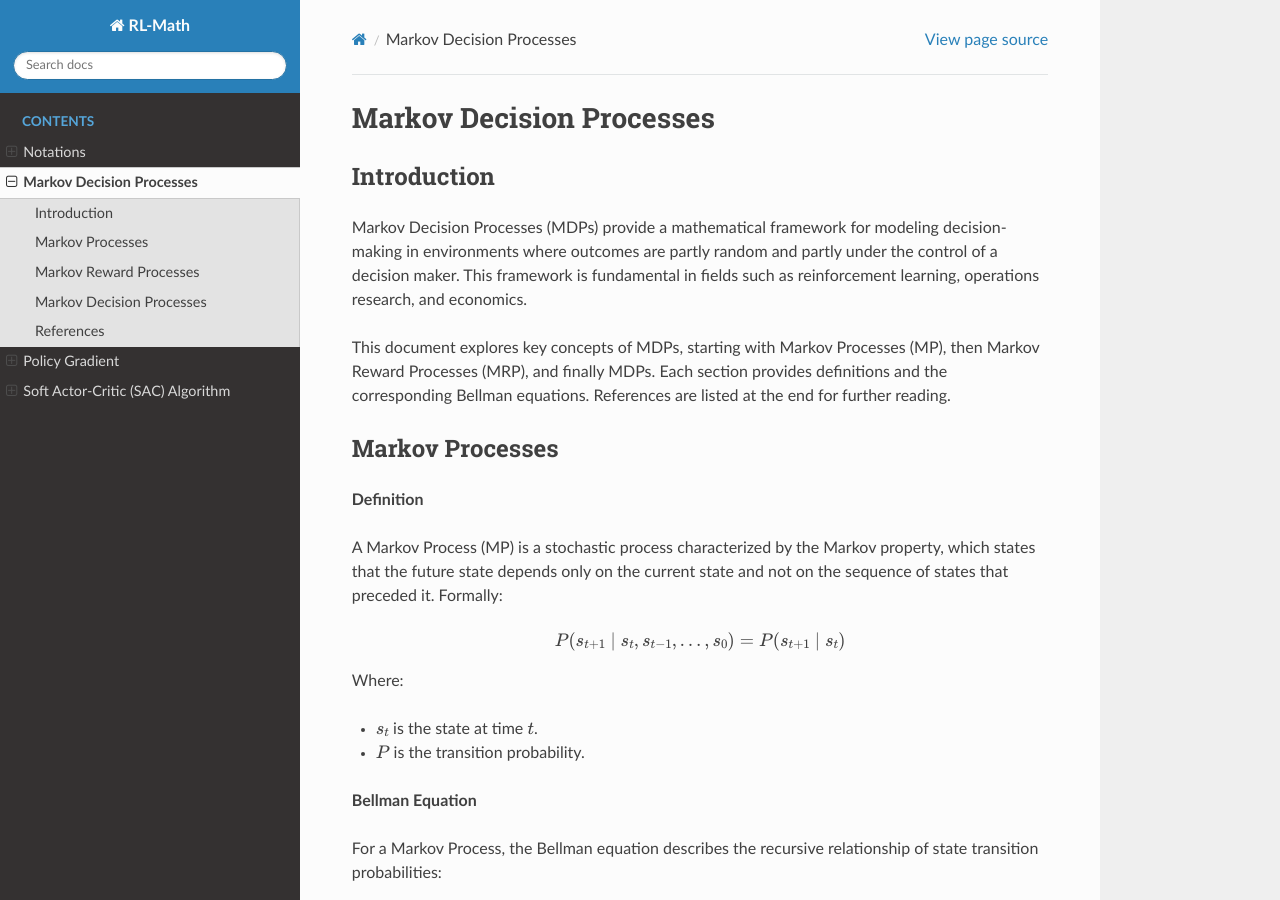
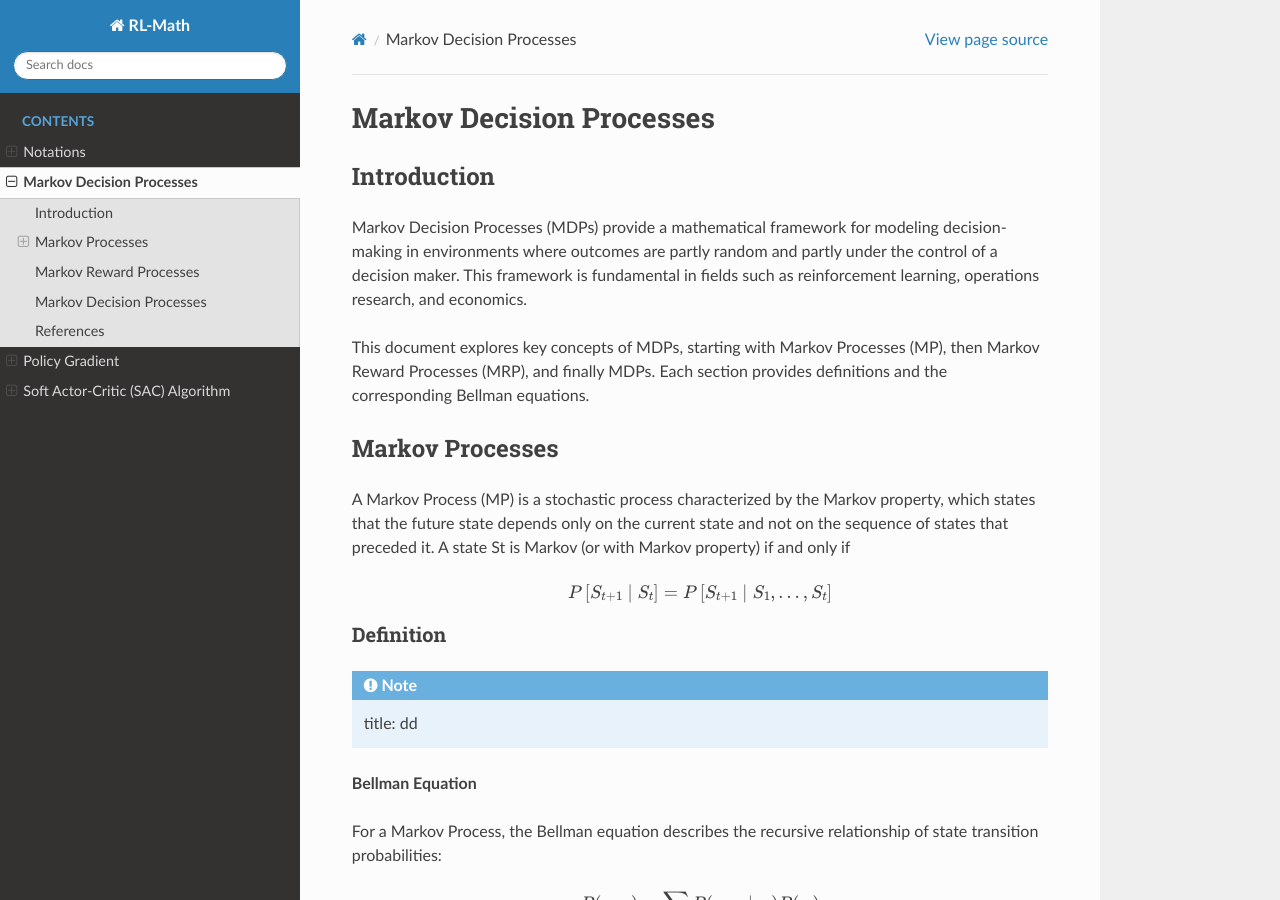
Before and after one commit to boyin96/Reinforcement-Learning-Math, a Sphinx documentation site: the page built from docs/source/mdp.rst, in a window 1280 px wide and 900 px high. Built offline with Sphinx 7.4.7 and the Read the Docs theme 3.1.0, drawn with Linux system fonts in a browser that asks for light colours; formulas are drawn with MathJax 3.

Commit message:
Update mdp.rst

```diff
--- a/docs/source/mdp.rst
+++ b/docs/source/mdp.rst
@@ -5,21 +5,20 @@ Introduction
 ------------------
 Markov Decision Processes (MDPs) provide a mathematical framework for modeling decision-making in environments where outcomes are partly random and partly under the control of a decision maker. This framework is fundamental in fields such as reinforcement learning, operations research, and economics.
 
-This document explores key concepts of MDPs, starting with Markov Processes (MP), then Markov Reward Processes (MRP), and finally MDPs. Each section provides definitions and the corresponding Bellman equations. References are listed at the end for further reading.
+This document explores key concepts of MDPs, starting with Markov Processes (MP), then Markov Reward Processes (MRP), and finally MDPs. Each section provides definitions and the corresponding Bellman equations.
 
 Markov Processes
 ------------------
-**Definition**
-
-A Markov Process (MP) is a stochastic process characterized by the Markov property, which states that the future state depends only on the current state and not on the sequence of states that preceded it. Formally:
+A Markov Process (MP) is a stochastic process characterized by the Markov property, which states that the future state depends only on the current state and not on the sequence of states that preceded it. A state St is Markov (or with Markov property) if and only if
 
 .. math::
-   P(s_{t+1} \mid s_t, s_{t-1}, \ldots, s_0) = P(s_{t+1} \mid s_t)
+   P\left[S_{t+1} \mid S_t\right]=P\left[S_{t+1} \mid S_1, \ldots, S_t\right]
 
-Where:
+Definition
+^^^^^^^^^^^^^
 
-- :math:`s_t` is the state at time :math:`t`.
-- :math:`P` is the transition probability.
+.. note::
+   title: dd
 
 **Bellman Equation**
 
```
